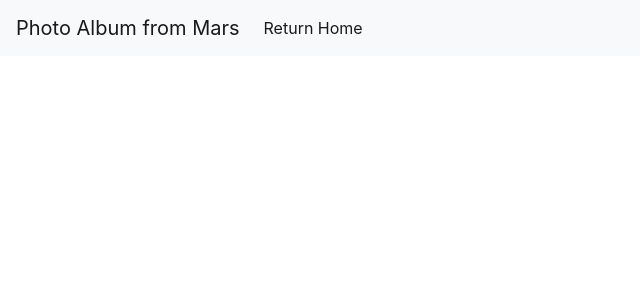
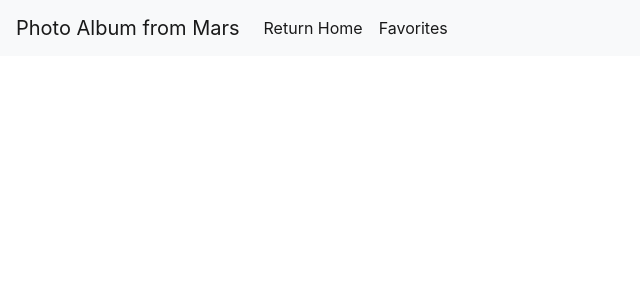
Before and after one commit to Cerchie/mars_photo_album, a Flask app: page /curiosity/photos in a window 1280 px wide. Shown: the top 300 px of the page, without its empty margins (0-640 px from the left). Run offline with Flask 2, Linux system fonts and the light colour scheme; data that the repository does not hold is empty; some libraries are stand-ins or nearby versions.

Commit message:
added faves link to navbar on curis=osity page

```diff
--- a/templates/curiousity_photos.html
+++ b/templates/curiousity_photos.html
@@ -13,6 +13,10 @@
         <ul class="navbar-nav mr-auto">
             <li class="nav-item active">
                 <a class="nav-link" href="/"> Return Home <span class="sr-only">(current)</span></a>
+            </li>
+            <li class="nav-item active">
+                <a class="nav-link" href="/{{g.user.id}}/favorites"> Favorites <span
+                        class="sr-only">(current)</span></a>
             </li>
         </ul>
     </div>
```
